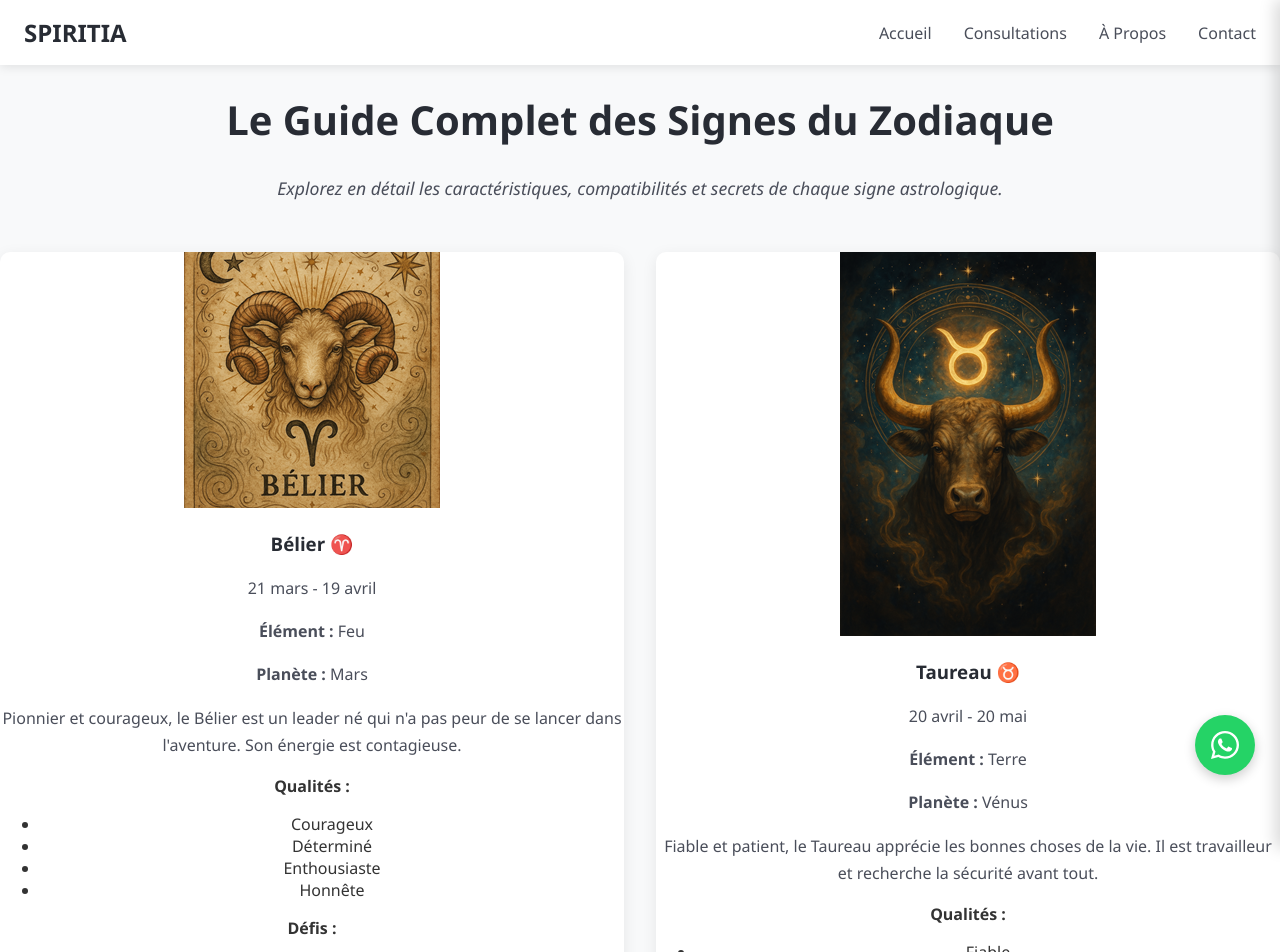
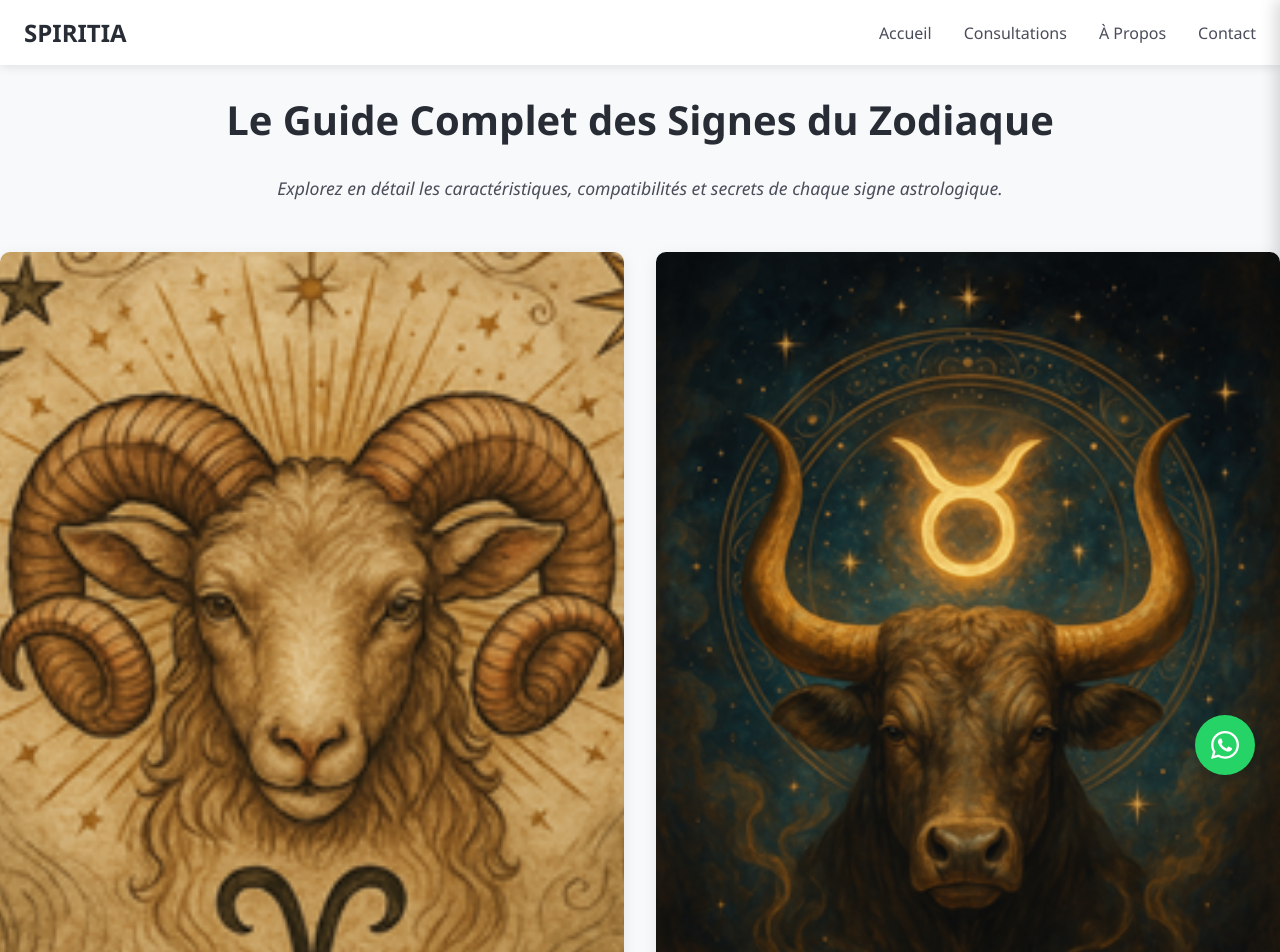
Before and after one commit to Eudes229/Spiritualit-Profonde, a React (Vite) app: page /astrologie in a window 1280 px wide. Shown: the top 952 px of the page. Built offline with nearby package versions, Linux system fonts and the light colour scheme.

Commit message:
ajout du style au niveau de l'astrologie

```diff
--- a/src/App.css
+++ b/src/App.css
@@ -373,3 +373,116 @@
     grid-template-columns: repeat(3, 1fr);
   }
 }
+/* ==========================================================
+   PAGE ASTROLOGIE - STYLES CORRIGÉS POUR LE RESPONSIVE
+   ========================================================== */
+
+.astrology-header {
+  text-align: center;
+  margin-bottom: 3rem;
+}
+
+.zodiac-grid {
+  display: grid;
+  grid-template-columns: 1fr; /* 1 colonne sur mobile par défaut */
+  gap: 2rem;
+}
+
+.zodiac-sign-card {
+  background: var(--card-bg);
+  border-radius: 10px;
+  box-shadow: 0 4px 15px rgba(0, 0, 0, 0.08);
+  display: flex;
+  flex-direction: column;
+  overflow: hidden; /* Important pour que l'image ne dépasse pas */
+}
+
+/* === LA CORRECTION EST ICI === */
+.zodiac-image-container {
+  width: 100%;
+  height: 220px; /* On donne une hauteur FIXE au conteneur de l'image */
+  overflow: hidden; /* On cache ce qui dépasse */
+}
+
+.zodiac-image {
+  width: 100%;
+  height: 100%; /* L'image prend 100% de la hauteur de son conteneur */
+  object-fit: cover; /* L'image remplit l'espace sans se déformer */
+  transition: transform 0.4s ease;
+}
+
+.zodiac-sign-card:hover .zodiac-image {
+  transform: scale(1.1); /* Effet de zoom subtil au survol */
+}
+/* === FIN DE LA CORRECTION === */
+
+
+.zodiac-content {
+  padding: 1.5rem;
+  display: flex;
+  flex-direction: column;
+  flex-grow: 1; /* Permet au contenu de remplir l'espace restant */
+}
+
+.zodiac-header {
+    display: flex;
+    justify-content: space-between;
+    align-items: center;
+}
+
+.zodiac-header h3 {
+  margin-top: 0;
+  font-size: 1.5rem;
+}
+
+.zodiac-symbol {
+  font-size: 2.5rem;
+  color: var(--accent-special-color);
+  line-height: 1;
+}
+
+.zodiac-dates {
+  font-style: italic;
+  color: var(--secondary-color);
+  margin-top: -10px;
+  border-bottom: 1px solid var(--border-color);
+  padding-bottom: 1rem;
+  margin-bottom: 1rem;
+}
+
+.zodiac-description {
+  flex-grow: 1; /* Pousse les traits vers le bas */
+}
+
+.zodiac-traits {
+  display: grid;
+  grid-template-columns: 1fr 1fr;
+  gap: 1.5rem;
+  margin-top: 1.5rem;
+  font-size: 0.9rem;
+}
+
+.trait-column h4 {
+  margin-top: 0;
+  margin-bottom: 0.5rem;
+  font-size: 1rem;
+  color: var(--primary-color);
+}
+
+.trait-column ul {
+  list-style-type: '– ';
+  padding-left: 1rem;
+  margin: 0;
+}
+
+.trait-column li {
+  color: var(--secondary-color);
+  margin-bottom: 0.25rem;
+}
+
+/* Grille à 2 colonnes sur les écrans plus larges */
+@media (min-width: 992px) {
+  .zodiac-grid {
+    grid-template-columns: 1fr 1fr;
+  }
+}
```
